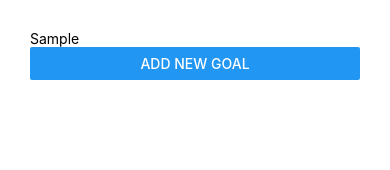
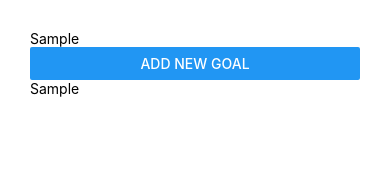
Before and after one commit to annaszalkiewicz/my-goals-app, a React Native app: screen / in a window 390 px wide. Both pictures are taken after typing "Sample" into the empty fields and a click on the button "ADD NEW GOAL". Shown: the top 170 px of the page. Built offline with nearby package versions, Linux system fonts and the light colour scheme.

Commit message:
Fix displaying list items

```diff
--- a/components/List.js
+++ b/components/List.js
@@ -5,6 +5,7 @@ import ListItem from './ListItem';
 const List = (props) => {
 
   const renderItem = ({item}) => {
+
     return (
       <ListItem
         title={item.title}
--- a/components/ListItem.js
+++ b/components/ListItem.js
@@ -1,11 +1,11 @@
 import React from 'react'
 import { View, Text } from 'react-native'
 
-const ListItem = () => {
+const ListItem = (props) => {
 
   return (
     <View>
-      <Text></Text>
+      <Text>{props.title}</Text>
     </View>
   )
 
```
